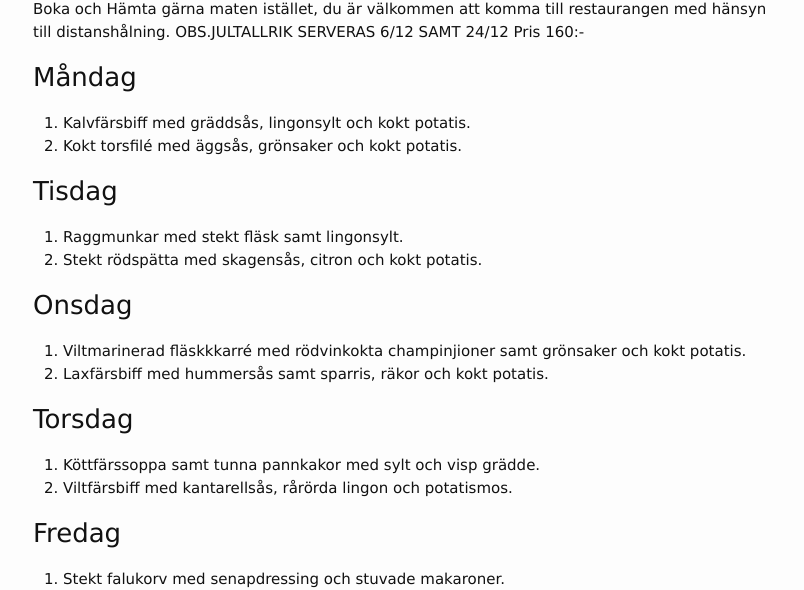
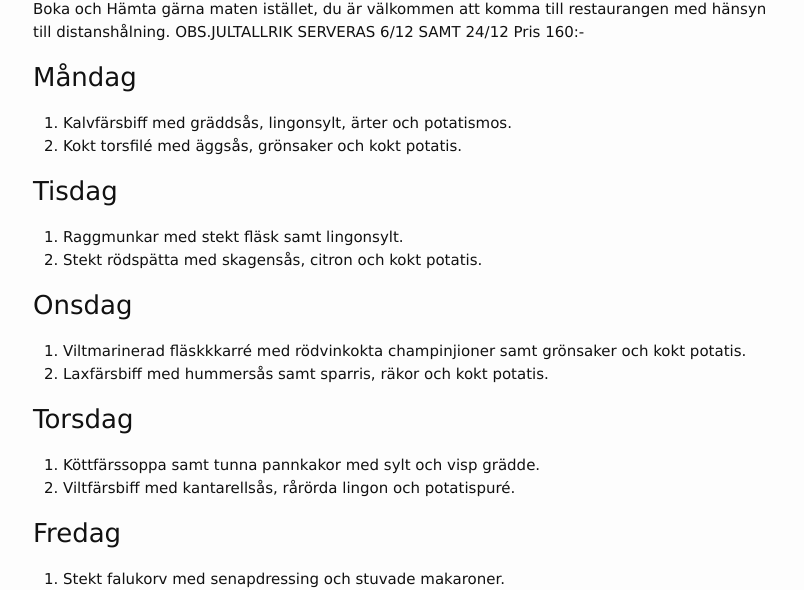
Before and after one commit to FarInn62/farinn62.github.io, a Jekyll site: the page built from lunch.md, in a window 1280 px wide. Shown: the part 149-739 px from the top of the page, without its empty margins (237-1041 px from the left). Built offline with Jekyll 4.4.1, drawn with Linux system fonts in a browser that asks for light colours.

Commit message:
Update lunch.md

```diff
--- a/lunch.md
+++ b/lunch.md
@@ -12,7 +12,7 @@ OBS.PÅ GRUND AV CORONA: Boka och Hämta gärna maten istället, du är välkomm
      OBS.JULTALLRIK SERVERAS 6/12 SAMT 24/12 Pris 160:-
 
 ### Måndag
-1. Kalvfärsbiff med gräddsås, lingonsylt och kokt potatis.
+1. Kalvfärsbiff med gräddsås, lingonsylt, ärter och potatismos.
 2. Kokt torsfilé med äggsås, grönsaker och kokt potatis.
 
 ### Tisdag
@@ -25,7 +25,7 @@ OBS.PÅ GRUND AV CORONA: Boka och Hämta gärna maten istället, du är välkomm
 
 ### Torsdag
 1. Köttfärssoppa samt tunna pannkakor med sylt och visp grädde.
-2. Viltfärsbiff med kantarellsås, rårörda lingon och potatismos.
+2. Viltfärsbiff med kantarellsås, rårörda lingon och potatispuré.
 
 ### Fredag
 1. Stekt falukorv med senapdressing och stuvade makaroner.
```
